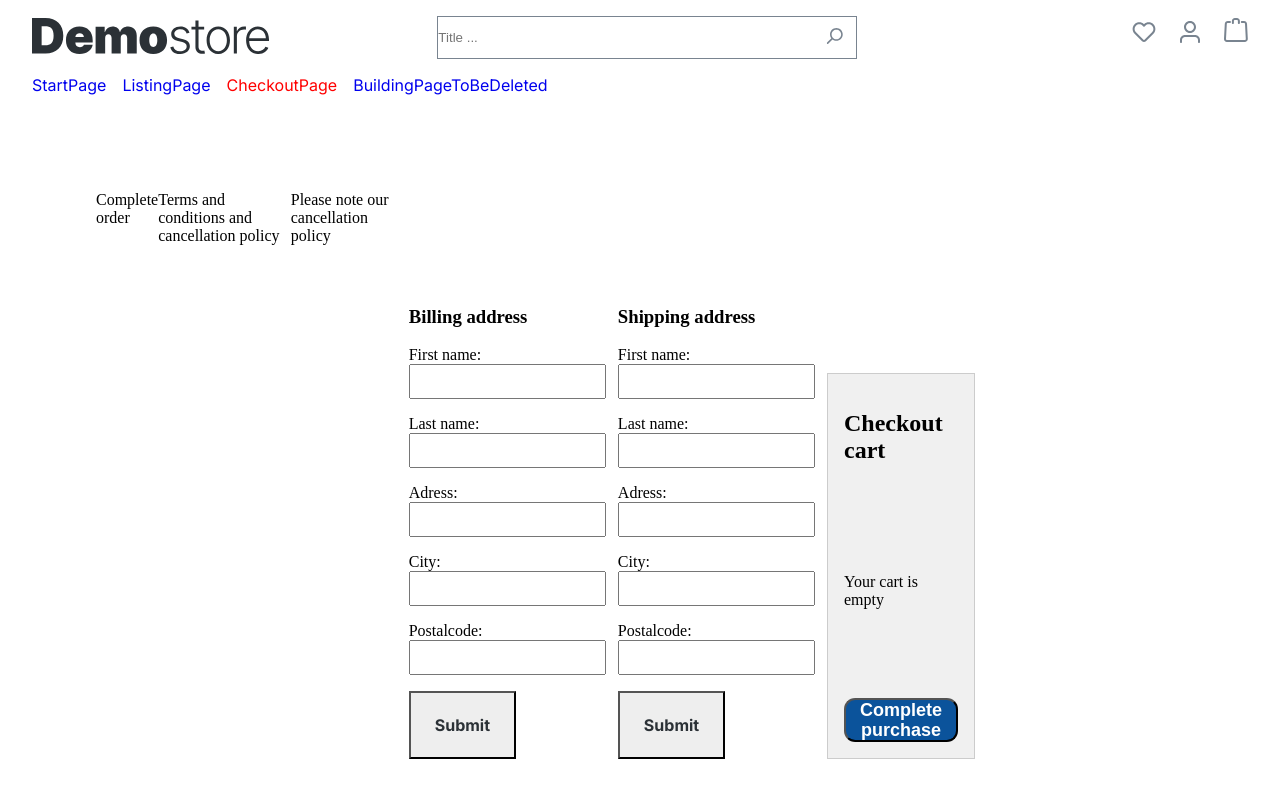
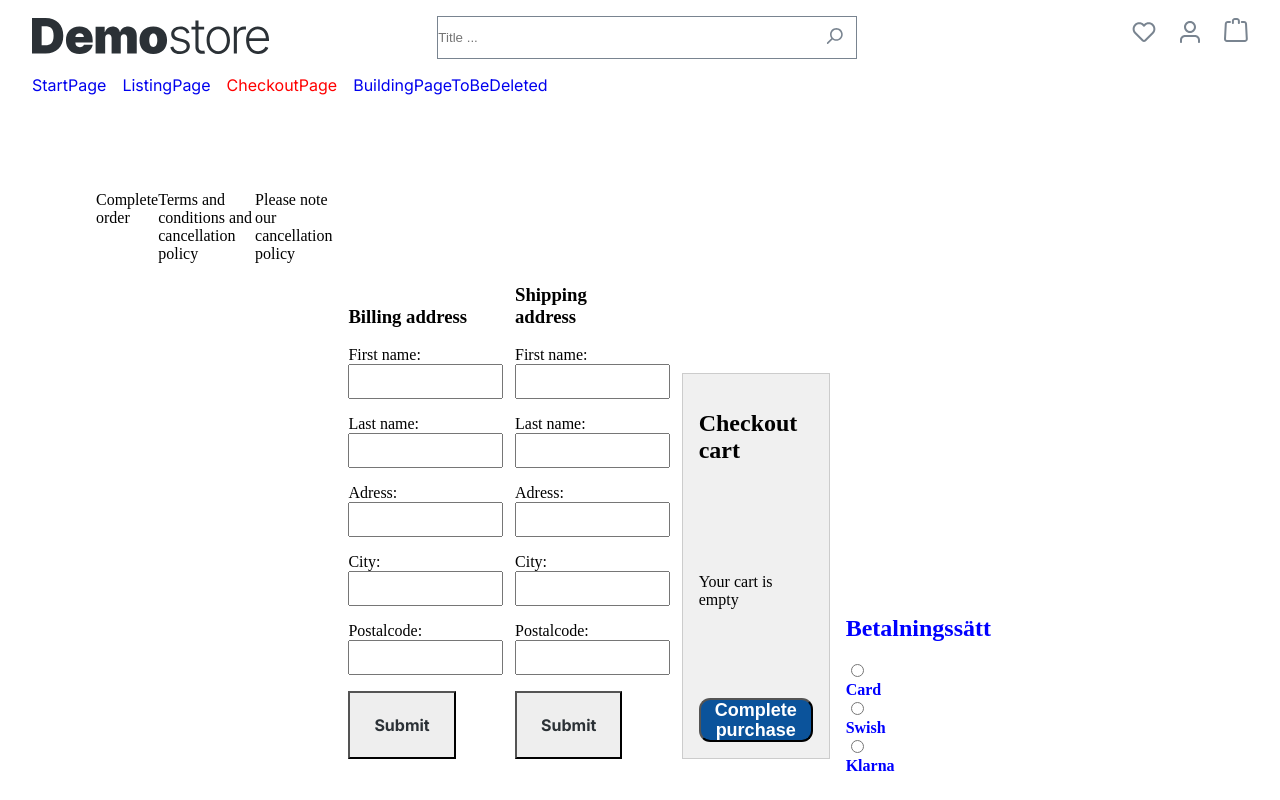
Before and after one commit to EmperorBlizzard/Frontend2Assignment, a React (Vite) app in the folder Frontend2Assignment/: page /checkoutpage in a window 1280 px wide. Shown: the top 800 px of the page. Built offline with nearby package versions, Linux system fonts and the light colour scheme.

Commit message:
påbörjat betalningssätt

```diff
--- a/Frontend2Assignment/src/Pages/CheckoutPage.jsx
+++ b/Frontend2Assignment/src/Pages/CheckoutPage.jsx
@@ -3,6 +3,7 @@ import Footer from "../components/sections/Footer";
 import BillingAddress from "../components/sections/checkoutPage/sections/BillingAddress.jsx";
 import ShippingAddress from "../components/sections/checkoutPage/sections/ShippingAddress.jsx";
 import CheckoutCart from "../components/sections/checkoutPage/sections/CheckoutCart.jsx";
+import PaymentMethod from "../components/sections/checkoutPage/sections/PaymentMethod.jsx";
 import styled from "styled-components";
 
 const StyledCheckout = styled.div`
@@ -78,6 +79,7 @@ const CheckOutPage = () => {
 
         <SectionContainerCart>
           <CheckoutCart />
+          <PaymentMethod />
         </SectionContainerCart>
       </StyledCheckout>
 
--- /dev/null
+++ b/Frontend2Assignment/src/components/sections/checkoutPage/sections/PaymentMethod.jsx
@@ -0,0 +1,64 @@
+import styled from "styled-components";
+import React, { useState } from "react";
+
+const StyledPaymentMethod = styled.div`
+  font-weight: 600;
+  font-size: 1rem;
+  color: blue;
+  cursor: default;
+
+  input {
+    margin-right: 1rem;
+  }
+
+  label {
+    margin-right: 5rem;
+  }
+`;
+
+const PaymentMethod = () => {
+  const [paymentMethod, setPayment] = useState("");
+
+  const handlePaymentChange = (e) => {
+    setPayment(e.target.value);
+  };
+
+  return (
+    <div>
+      <StyledPaymentMethod>
+        <h2>Betalningssätt</h2>
+        <div>
+          <input
+            type="radio"
+            name="paymentMethod"
+            value="Card"
+            onChange={(e) => handlePaymentChange(e)}
+          />
+          <label htmlFor="card">Card</label>
+        </div>
+
+        <div>
+          <input
+            type="radio"
+            name="paymentMethod"
+            value="Swish"
+            onChange={(e) => handlePaymentChange(e)}
+          />
+          <label htmlFor="swish">Swish</label>
+        </div>
+
+        <div>
+          <input
+            type="radio"
+            name="paymentMethod"
+            value="Klarna"
+            onChange={(e) => handlePaymentChange(e)}
+          />
+          <label htmlFor="klarna">Klarna</label>
+        </div>
+      </StyledPaymentMethod>
+    </div>
+  );
+};
+
+export default PaymentMethod;
```
